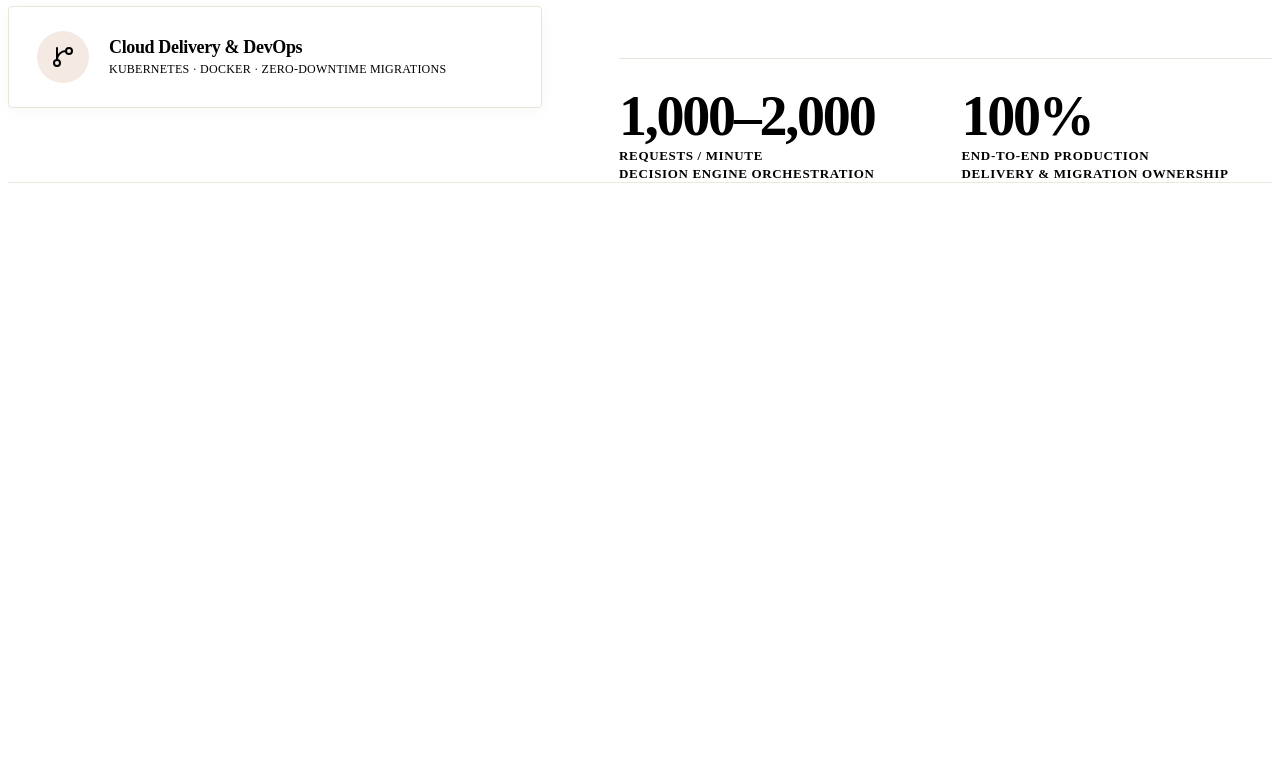
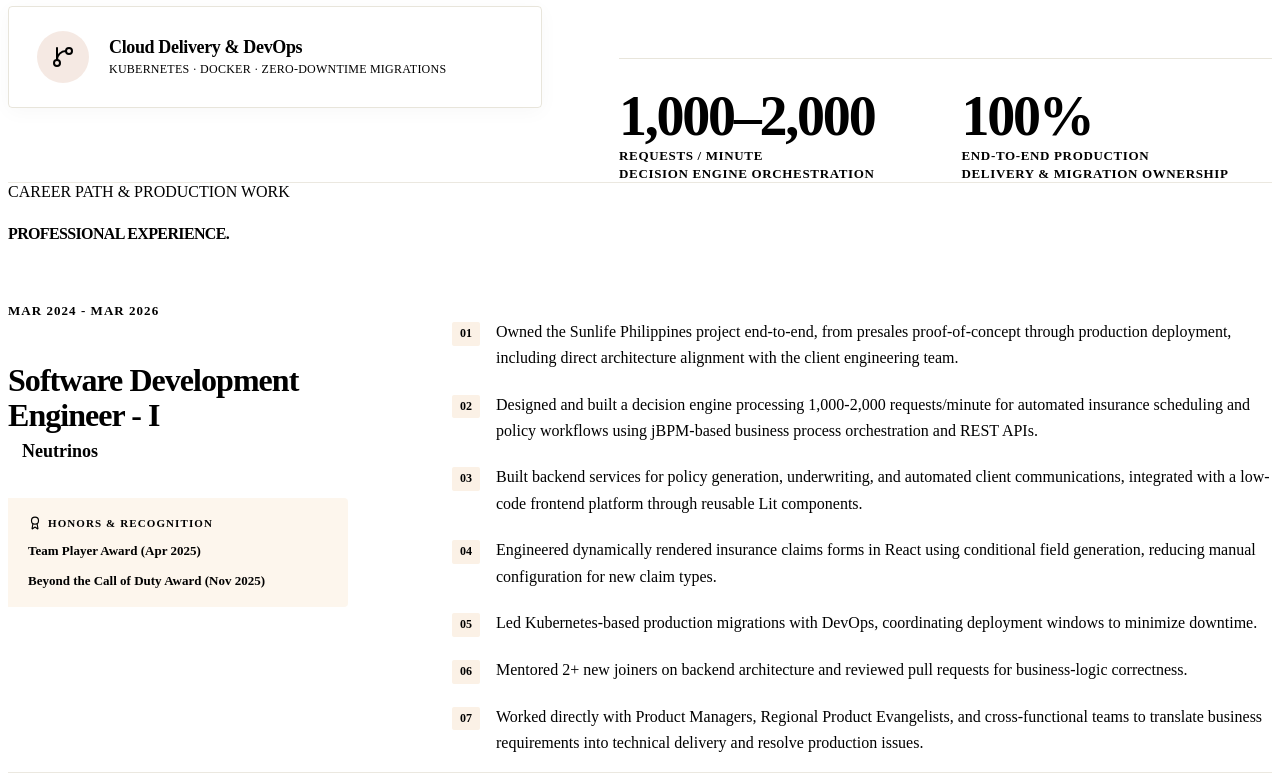
Before and after one commit to vyshn4v/portfolio, a React (Vite) app: page / in a window 1280 px wide. Shown: the part 1138-1919 px from the top of the page. Before the commit the page ends 1329 px from the top, so only its background shows below. Built offline with nearby package versions, Linux system fonts and the light colour scheme; the HTML template or start-up script is replaced by a standard one.

Commit message:
feat(experience): phase 4 - editorial experience row layout with verbatim accomplishments and awards

```diff
--- a/src/App.tsx
+++ b/src/App.tsx
@@ -4,6 +4,7 @@ import { Navigation } from './components/Navigation/Navigation';
 import { Hero } from './components/Hero/Hero';
 import { Marquee } from './components/Marquee/Marquee';
 import { About } from './components/About/About';
+import { Experience } from './components/Experience/Experience';
 
 export const App: React.FC = () => {
   const [, setPreloaderComplete] = useState(false);
@@ -18,6 +19,7 @@ export const App: React.FC = () => {
         <Hero />
         <Marquee />
         <About />
+        <Experience />
       </main>
     </div>
   );
--- /dev/null
+++ b/src/components/Experience/Experience.css
@@ -0,0 +1,180 @@
+.experience-section {
+  padding-top: var(--section-padding-y);
+  padding-bottom: var(--section-padding-y);
+  position: relative;
+  border-bottom: 1px solid rgba(198, 190, 165, 0.35);
+  background-color: var(--color-bg);
+}
+
+.experience-header-block {
+  margin-bottom: clamp(48px, 6vh, 80px);
+}
+
+.experience-heading-wrap {
+  overflow: hidden;
+  margin-top: 12px;
+}
+
+.experience-section-heading {
+  font-family: var(--font-display);
+  font-size: var(--text-section-title);
+  line-height: 0.95;
+  letter-spacing: -0.04em;
+  font-weight: 700;
+  text-transform: uppercase;
+  color: var(--color-ink);
+}
+
+/* Editorial Row Layout */
+.experience-list {
+  display: flex;
+  flex-direction: column;
+  gap: 60px;
+}
+
+.experience-row {
+  display: grid;
+  grid-template-columns: 340px 1fr;
+  gap: clamp(32px, 5vw, 72px);
+  padding-bottom: 60px;
+  border-bottom: 1px solid rgba(198, 190, 165, 0.35);
+}
+
+.experience-row:last-child {
+  border-bottom: none;
+  padding-bottom: 0;
+}
+
+/* Role Meta / Left Column */
+.experience-meta-col {
+  display: flex;
+  flex-direction: column;
+  position: sticky;
+  top: 100px;
+}
+
+.experience-period {
+  font-family: var(--font-mono);
+  font-size: 13px;
+  font-weight: 600;
+  color: var(--color-orange);
+  letter-spacing: 0.08em;
+  text-transform: uppercase;
+  margin-bottom: 12px;
+}
+
+.experience-role {
+  font-family: var(--font-display);
+  font-size: clamp(24px, 2.5vw, 32px);
+  font-weight: 700;
+  line-height: 1.1;
+  letter-spacing: -0.03em;
+  color: var(--color-ink);
+  margin-bottom: 8px;
+}
+
+.experience-company {
+  font-family: var(--font-display);
+  font-size: 18px;
+  font-weight: 600;
+  color: var(--color-teal-dark);
+  display: inline-flex;
+  align-items: center;
+  gap: 8px;
+  margin-bottom: 24px;
+}
+
+.experience-company-dot {
+  width: 6px;
+  height: 6px;
+  border-radius: 50%;
+  background-color: var(--color-teal);
+}
+
+/* Awards Block inside Meta Col */
+.experience-awards-block {
+  display: flex;
+  flex-direction: column;
+  gap: 12px;
+  margin-top: 12px;
+  padding: 18px 20px;
+  background-color: rgba(230, 165, 77, 0.1);
+  border-left: 3px solid var(--color-orange);
+  border-radius: 0 4px 4px 0;
+}
+
+.awards-heading {
+  font-family: var(--font-mono);
+  font-size: 11px;
+  font-weight: 700;
+  letter-spacing: 0.1em;
+  text-transform: uppercase;
+  color: var(--color-orange);
+  display: flex;
+  align-items: center;
+  gap: 6px;
+}
+
+.award-item {
+  font-family: var(--font-display);
+  font-size: 13px;
+  font-weight: 600;
+  color: var(--color-ink);
+  line-height: 1.35;
+}
+
+/* Details / Right Column */
+.experience-details-col {
+  display: flex;
+  flex-direction: column;
+  gap: 24px;
+}
+
+.experience-bullets-list {
+  display: flex;
+  flex-direction: column;
+  gap: 20px;
+}
+
+.experience-bullet-item {
+  display: flex;
+  align-items: flex-start;
+  gap: 16px;
+  font-family: var(--font-body);
+  font-size: var(--text-body);
+  line-height: 1.65;
+  color: var(--color-ink-light);
+  transition: color var(--duration-fast) var(--ease-micro);
+}
+
+.experience-bullet-item:hover {
+  color: var(--color-ink);
+}
+
+.bullet-index {
+  font-family: var(--font-mono);
+  font-size: 12px;
+  font-weight: 600;
+  color: var(--color-orange);
+  background-color: rgba(215, 114, 12, 0.1);
+  padding: 2px 8px;
+  border-radius: 2px;
+  margin-top: 3px;
+  flex-shrink: 0;
+}
+
+.bullet-text {
+  flex: 1;
+}
+
+/* Responsive */
+@media (max-width: 900px) {
+  .experience-row {
+    grid-template-columns: 1fr;
+    gap: 32px;
+  }
+
+  .experience-meta-col {
+    position: static;
+  }
+}
--- /dev/null
+++ b/src/components/Experience/Experience.tsx
@@ -0,0 +1,92 @@
+import React from 'react';
+import { motion } from 'framer-motion';
+import { Award } from 'lucide-react';
+import { experience } from '../../data/experience';
+import './Experience.css';
+
+const EASE_OUT = [0.16, 1, 0.3, 1] as const;
+
+export const Experience: React.FC = () => {
+  return (
+    <section className="experience-section" id="experience" aria-label="Professional Experience">
+      <div className="container">
+        {/* Section Header */}
+        <div className="experience-header-block">
+          <div className="eyebrow">CAREER PATH &amp; PRODUCTION WORK</div>
+          <div className="experience-heading-wrap">
+            <motion.h2
+              className="experience-section-heading"
+              initial={{ clipPath: 'inset(100% 0 0 0)', opacity: 0 }}
+              whileInView={{ clipPath: 'inset(0% 0 0 0)', opacity: 1 }}
+              viewport={{ once: true, margin: '-60px' }}
+              transition={{ duration: 0.7, ease: EASE_OUT }}
+            >
+              PROFESSIONAL EXPERIENCE.
+            </motion.h2>
+          </div>
+        </div>
+
+        {/* Editorial Row Layout */}
+        <div className="experience-list">
+          {experience.map((entry, index) => (
+            <motion.div
+              key={`${entry.company}-${index}`}
+              className="experience-row"
+              initial={{ opacity: 0, y: 30 }}
+              whileInView={{ opacity: 1, y: 0 }}
+              viewport={{ once: true, margin: '-60px' }}
+              transition={{ duration: 0.8, ease: EASE_OUT }}
+            >
+              {/* Left Column: Role, Company, Period & Awards */}
+              <div className="experience-meta-col">
+                <span className="experience-period">{entry.period}</span>
+                <h3 className="experience-role">{entry.role}</h3>
+                <div className="experience-company">
+                  <span className="experience-company-dot" />
+                  <span>{entry.company}</span>
+                </div>
+
+                {entry.awards && entry.awards.length > 0 && (
+                  <div className="experience-awards-block">
+                    <div className="awards-heading">
+                      <Award size={14} />
+                      <span>HONORS &amp; RECOGNITION</span>
+                    </div>
+                    {entry.awards.map((award) => (
+                      <div key={award} className="award-item">
+                        {award}
+                      </div>
+                    ))}
+                  </div>
+                )}
+              </div>
+
+              {/* Right Column: All Verbatim Accomplishment Bullets */}
+              <div className="experience-details-col">
+                <ul className="experience-bullets-list">
+                  {entry.bullets.map((bullet, bIdx) => (
+                    <motion.li
+                      key={bIdx}
+                      className="experience-bullet-item"
+                      initial={{ opacity: 0, y: 15 }}
+                      whileInView={{ opacity: 1, y: 0 }}
+                      viewport={{ once: true, margin: '-40px' }}
+                      transition={{
+                        duration: 0.5,
+                        delay: bIdx * 0.06,
+                        ease: EASE_OUT,
+                      }}
+                    >
+                      <span className="bullet-index">0{bIdx + 1}</span>
+                      <span className="bullet-text">{bullet}</span>
+                    </motion.li>
+                  ))}
+                </ul>
+              </div>
+            </motion.div>
+          ))}
+        </div>
+      </div>
+    </section>
+  );
+};
--- a/src/components/Experience/index.ts
+++ b/src/components/Experience/index.ts
@@ -1,2 +1 @@
-// Phase 0 scaffold placeholder
-export {};
+export * from './Experience';
```
